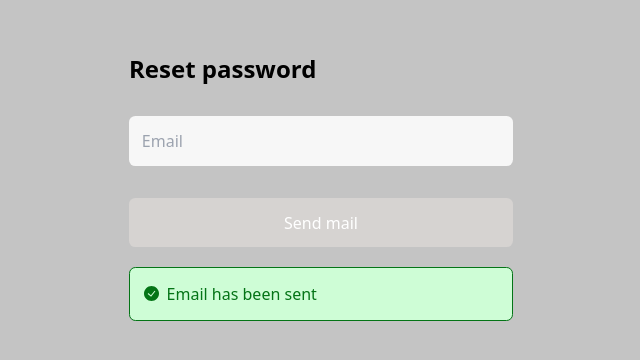
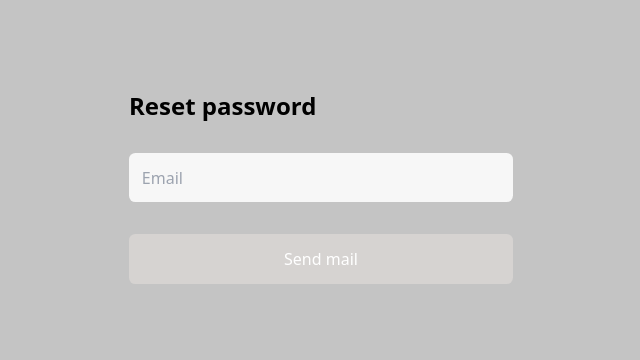
Before and after one commit to YagnikAkbari/Coursefinity-Frontend, a React (Create React App) app: page /reset-email in a window 1280 px wide. Shown: the part 212-572 px from the top of the page, without its empty margins (319-959 px from the left). Built offline with nearby package versions, Linux system fonts and the light colour scheme.

Commit message:
add confirmation animated message container handle using useState and useEffect

```diff
--- a/src/features/auth/components/ResetEmail.js
+++ b/src/features/auth/components/ResetEmail.js
@@ -5,8 +5,10 @@ import { VALIDATOR_EMAIL } from "../../../utils/validators";
 import useForm from "../form-hook";
 import { resetEmail } from "../../../services/apiAuth";
 import { useNavigate } from "react-router-dom";
+import { useEffect, useState } from "react";
 
 function ResetEmail() {
+  const [displayPop, setDisplayPop] = useState(false);
   const navigate = useNavigate();
   const [formState, inputHandler] = useForm(
     {
@@ -23,16 +25,31 @@ function ResetEmail() {
 
     try {
       const resetEmailData = { email: formState.inputs.email.value };
-      await resetEmail(resetEmailData);
-
-      navigate("/reset-password");
+      const response = await resetEmail(resetEmailData);
+      if (response.ok) {
+        setDisplayPop(true);
+      }
     } catch (err) {
       navigate("/error");
     }
   };
+
+  useEffect(() => {
+    let timeoutId;
+
+    if (displayPop) {
+      timeoutId = setTimeout(() => {
+        setDisplayPop(false);
+      }, 2500);
+    }
+
+    return () => {
+      clearTimeout(timeoutId);
+    };
+  }, [displayPop]);
   return (
     <div className="bg-[#c4c4c4] h-screen flex justify-center items-center">
-      <div className="flex flex-col w-[24rem] row-span-5 ">
+      <div className="relative flex flex-col w-[24rem] row-span-5 ">
         <form method="post" onSubmit={handleSubmit}>
           <h2 className="font-bold text-[1.5rem] leading-[1.8rem]">
             Reset password
@@ -55,9 +72,11 @@ function ResetEmail() {
             Send mail
           </Button>
         </form>
-        <div className="mt-5">
-          <SuccessMessage content={"Email has been sent"} />
-        </div>
+        {displayPop && (
+          <div className="w-full absolute -bottom-[5rem] animate-slideupanime">
+            <SuccessMessage content={"Email has been sent"} />
+          </div>
+        )}
       </div>
     </div>
   );
--- a/src/features/auth/components/ResetPassword.js
+++ b/src/features/auth/components/ResetPassword.js
@@ -47,6 +47,9 @@ function ResetPassword() {
       console.log(response);
       if (response.ok) {
         setDisplayPop(true);
+        setTimeout(() => {
+          navigate("/auth/signin?mode=learner");
+        }, [3000]);
       }
     } catch (err) {
       navigate("/error");
```
